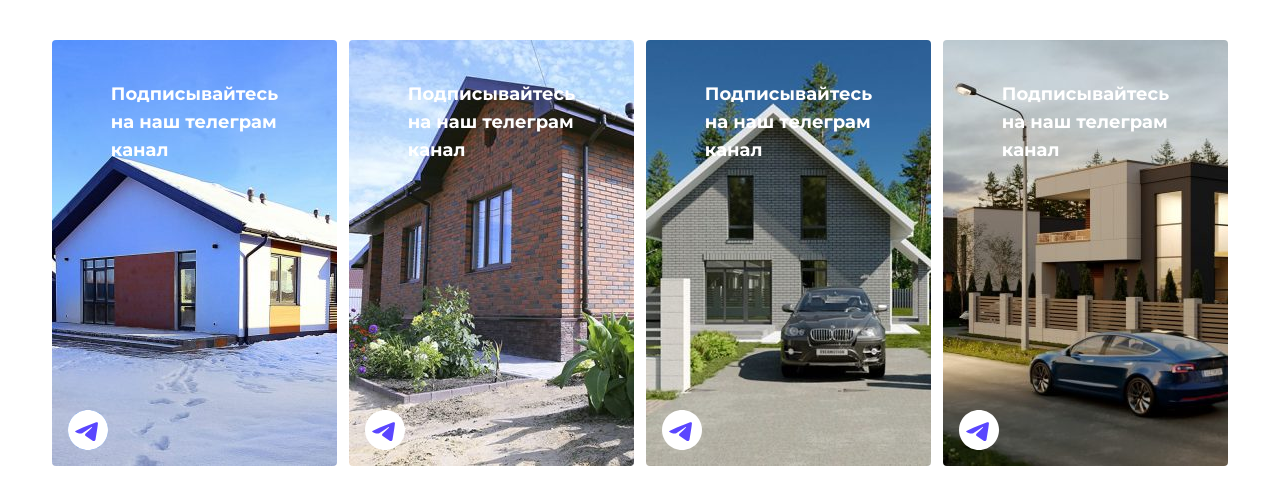
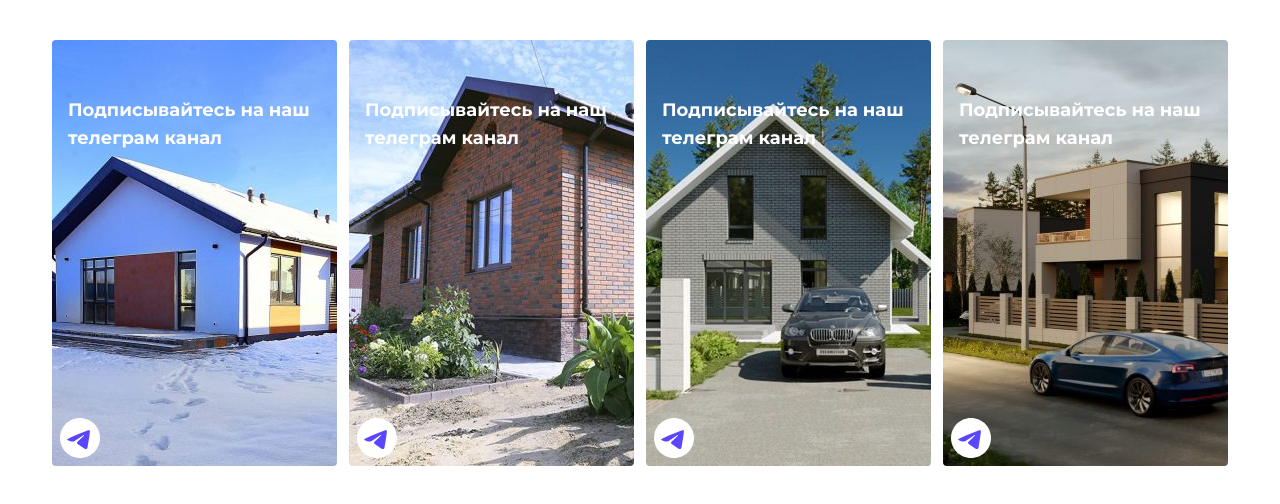
Before and after one commit to no1ness/testcards, a website: page index.html in a window 1280 px wide. Drawn offline with Linux system fonts and the light colour scheme.

Commit message:
Убран трансформ

```diff
--- a/index.html
+++ b/index.html
@@ -16,8 +16,8 @@
     <div class="grid grid-cols-2 xs:grid-cols-4 gap-3">
       <a href="#" class="relative">
         <img class="rounded object-cover w-full" src="/img/08.12.2022-vevanta-village-30.jpgjajaja-285x426.jpg">
-        <span class="absolute top-0 transform -translate-x-1/2  left-1/2 mt-10 flex space-x-2 text-white font-bold text-xs sm:text-sm md:text-base lg:text-lg">Подписывайтесь на наш телеграм канал</span>
-        <div class=" bg-blue-500 rounded-full absolute bottom-0 left-0 mb-4 ml-4 flex space-x-2">
+        <span class="absolute top-0 left-0 right-0 p-4 justify-center mt-10 flex space-x-2 text-white font-bold text-xs sm:text-sm md:text-base lg:text-lg ">Подписывайтесь на наш телеграм канал</span>
+        <div class="absolute bottom-0 left-0 mb-4 ml-4 ss:ml-2 ss:mb-2 flex space-x-2">
             <span class=" [&>svg]:sm:w-10 [&>svg]:sm:h-10 [&>svg]:h-7 [&>svg]:w-7 [&>svg]:fill-white">
                 <?xml version="1.0" encoding="utf-8"?>
                 <svg viewBox="0 0 48 48" fill="none" xmlns="http://www.w3.org/2000/svg">
@@ -29,8 +29,8 @@
       </a>
       <a href="#" class="gap-2 relative">
         <img class="rounded object-cover w-full" src="/img/gl-rork-285x426.jpg">
-        <span class="absolute top-0 transform -translate-x-1/2  left-1/2 mt-10 flex space-x-2 text-white font-bold text-xs sm:text-sm md:text-base lg:text-lg">Подписывайтесь на наш телеграм канал</span>
-        <div class="md:w-1/2 absolute bottom-0 left-0 mb-4 ml-4 flex space-x-2">
+        <span class="absolute top-0 left-0 right-0 p-4 justify-center mt-10 flex space-x-2 text-white font-bold text-xs sm:text-sm md:text-base lg:text-lg">Подписывайтесь на наш телеграм канал</span>
+        <div class="absolute bottom-0 left-0 mb-4 ml-4 ss:ml-2 ss:mb-2 flex space-x-2">
           <span class="[&>svg]:sm:w-10 [&>svg]:sm:h-10 [&>svg]:h-6 [&>svg]:w-6 [&>svg]:fill-[#0088cc]">
             <?xml version="1.0" encoding="utf-8"?>
 <svg viewBox="0 0 48 48" fill="none" xmlns="http://www.w3.org/2000/svg">
@@ -42,8 +42,8 @@
       </a>
       <a href="#" class="relative">
         <img class="rounded object-cover w-full" src="/img/kamen-proek-285x426.jpg">
-        <span class="absolute top-0 transform -translate-x-1/2  left-1/2 mt-10 flex space-x-2 text-white font-bold text-xs sm:text-sm md:text-base lg:text-lg">Подписывайтесь на наш телеграм канал</span>
-        <div class="md:w-1/2 absolute bottom-0 left-0 mb-4 ml-4 flex space-x-2">
+        <span class="absolute top-0 left-0 right-0 p-4 justify-center mt-10 flex space-x-2 text-white font-bold text-xs sm:text-sm md:text-base lg:text-lg">Подписывайтесь на наш телеграм канал</span>
+        <div class="absolute bottom-0 left-0 mb-4 ml-4 ss:ml-2 ss:mb-2 flex space-x-2">
           <span class="[&>svg]:sm:w-10 [&>svg]:sm:h-10 [&>svg]:h-6 [&>svg]:w-6 [&>svg]:fill-[#0088cc]">
             <?xml version="1.0" encoding="utf-8"?>
             <svg viewBox="0 0 48 48" fill="none" xmlns="http://www.w3.org/2000/svg">
@@ -55,8 +55,8 @@
       </a>
       <a href="#" class="relative">
         <img class="rounded object-cover w-full" src="/img/zavidovo-dlja-gl-285x426.jpg">
-        <span class="absolute top-0 transform -translate-x-1/2  left-1/2 mt-10 flex space-x-2 text-white font-bold text-xs sm:text-sm md:text-base lg:text-lg">Подписывайтесь на наш телеграм канал</span>
-        <div class="md:w-1/2 absolute bottom-0 left-0 mb-4 ml-4 flex space-x-2">
+        <span class="absolute top-0 left-0 right-0 p-4 justify-center mt-10 flex space-x-2 text-white font-bold text-xs sm:text-sm md:text-base lg:text-lg">Подписывайтесь на наш телеграм канал</span>
+        <div class="absolute bottom-0 left-0 mb-4 ml-4 ss:ml-2 ss:mb-2 flex space-x-2">
           <span class=" [&>svg]:sm:w-10 [&>svg]:sm:h-10 [&>svg]:h-6 [&>svg]:w-6 [&>svg]:fill-[#0088cc]">
             <?xml version="1.0" encoding="utf-8"?>
             <svg viewBox="0 0 48 48" fill="none" xmlns="http://www.w3.org/2000/svg">
```
Also changed, not shown: public/style.css.
